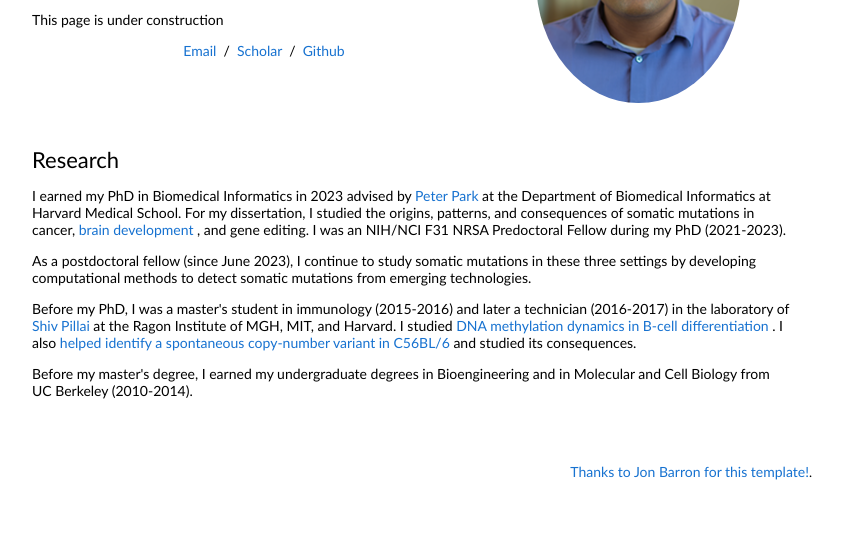
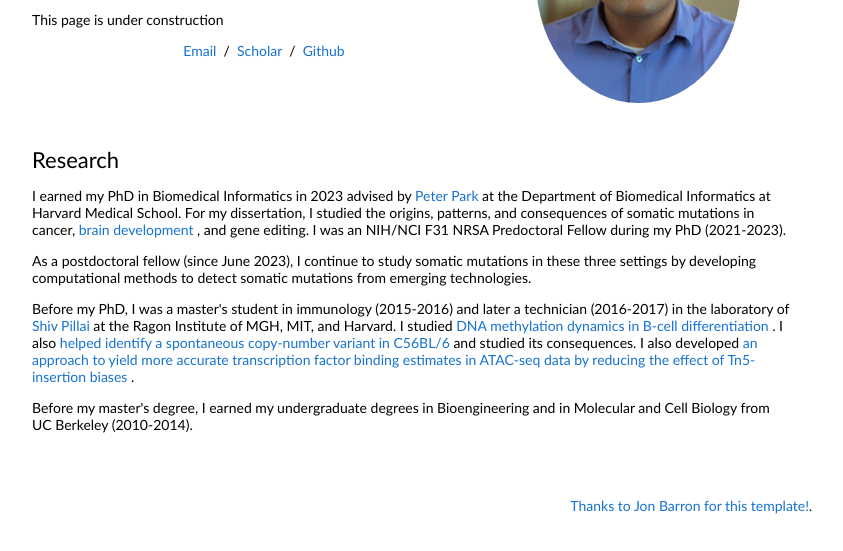
Before and after one commit to vinayakvsv/vinayakvsv.github.io, a plain HTML site: page index.html in a window 1280 px wide. Shown: the part 171-722 px from the top of the page, without its empty margins (228-1071 px from the left). Drawn offline with Linux system fonts and the light colour scheme.

Commit message:
Update index.html

```diff
--- a/index.html
+++ b/index.html
@@ -50,7 +50,7 @@
                    As a postdoctoral fellow (since June 2023), I continue to study somatic mutations in these three settings by developing computational methods to detect somatic mutations from emerging technologies.
                 </p>
                 <p>
-                  Before my PhD, I was a master's student in immunology (2015-2016) and later a technician (2016-2017) in the laboratory of <a href="https://www.massgeneral.org/cancer-center/clinical-trials-and-research/center-for-cancer-research/investigators/pillai-lab"> Shiv Pillai </a> at the Ragon Institute of MGH, MIT, and Harvard. I studied <a href="https://www.nature.com/articles/s41467-021-22458-9"> DNA methylation dynamics in B-cell differentiation </a>. I also <a href="https://www.sciencedirect.com/science/article/pii/S2211124716305253"> helped identify a spontaneous copy-number variant in C56BL/6 </a> and studied its consequences.
+                  Before my PhD, I was a master's student in immunology (2015-2016) and later a technician (2016-2017) in the laboratory of <a href="https://www.massgeneral.org/cancer-center/clinical-trials-and-research/center-for-cancer-research/investigators/pillai-lab"> Shiv Pillai </a> at the Ragon Institute of MGH, MIT, and Harvard. I studied <a href="https://www.nature.com/articles/s41467-021-22458-9"> DNA methylation dynamics in B-cell differentiation </a>. I also <a href="https://www.sciencedirect.com/science/article/pii/S2211124716305253"> helped identify a spontaneous copy-number variant in C56BL/6 </a> and studied its consequences. I also developed <a href="https://www.biorxiv.org/content/10.1101/525808v1"> an approach to yield more accurate transcription factor binding estimates in ATAC-seq data by reducing the effect of Tn5-insertion biases </a>.
                 </p
                 <p>
                   Before my master's degree, I earned my undergraduate degrees in Bioengineering and in Molecular and Cell Biology from UC Berkeley (2010-2014).
```
